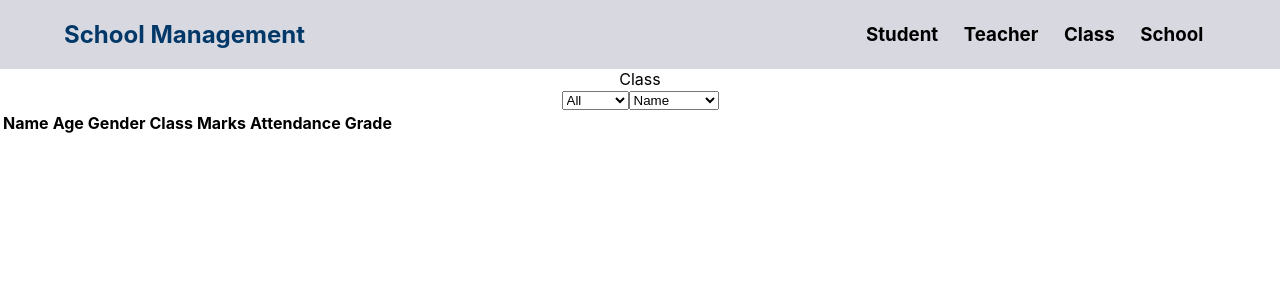
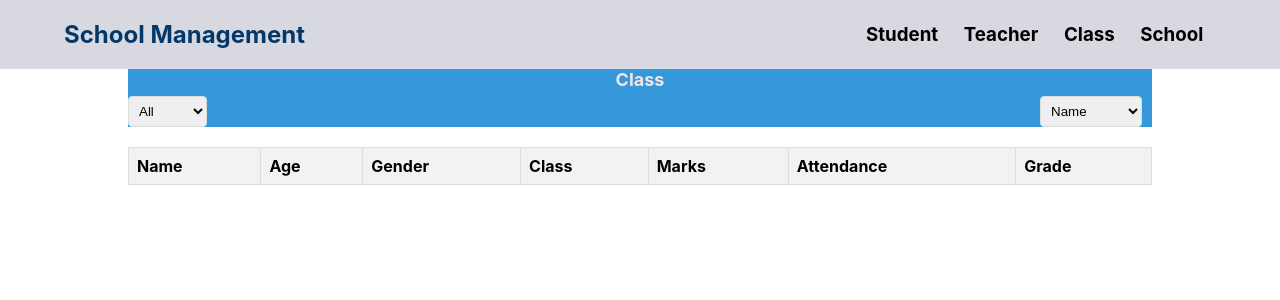
Before and after one commit to Jagadeesh-Jetti/schma, a React (Create React App) app: page /class in a window 1280 px wide. Shown: the top 300 px of the page. Built offline with nearby package versions, Linux system fonts and the light colour scheme; the HTML template or start-up script is replaced by a standard one.

Commit message:
style: added styles for class

```diff
--- a/src/pages/Class/class.css
+++ b/src/pages/Class/class.css
@@ -0,0 +1,46 @@
+.class-container {
+    width: 80%;
+    margin: auto;
+  }
+
+  .header {
+    background-color: #3498db;
+    /* padding: 10px; */
+    text-align: center;
+    color: rgb(244, 228, 228);
+    font-size: 18px;
+    font-weight: bold;
+  }
+
+  .filters {
+    display: flex;
+    justify-content: space-between;
+    margin-top: 6px;
+  }
+
+  .filters select {
+    padding: 6px;
+    margin-right: 10px;
+    border: 1px solid #ddd;
+    border-radius: 4px;
+  }
+
+  .class-display {
+    margin-top: 20px;
+  }
+
+  .table {
+    border-collapse: collapse;
+    width: 100%;
+  }
+
+  .table th,
+  .table td {
+    border: 1px solid #ddd;
+    padding: 8px;
+    text-align: left;
+  }
+
+  .table th {
+    background-color: #f2f2f2;
+  }
```
